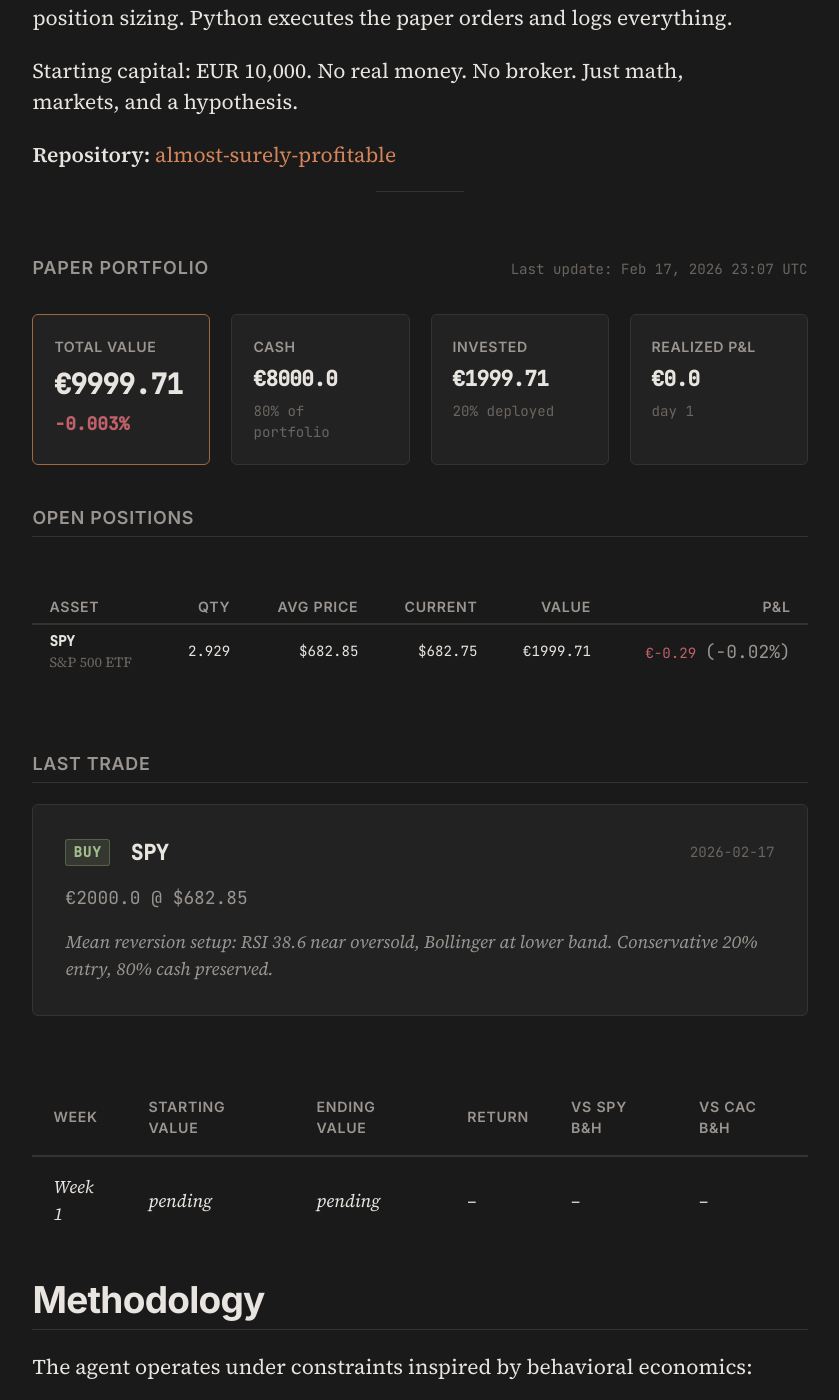
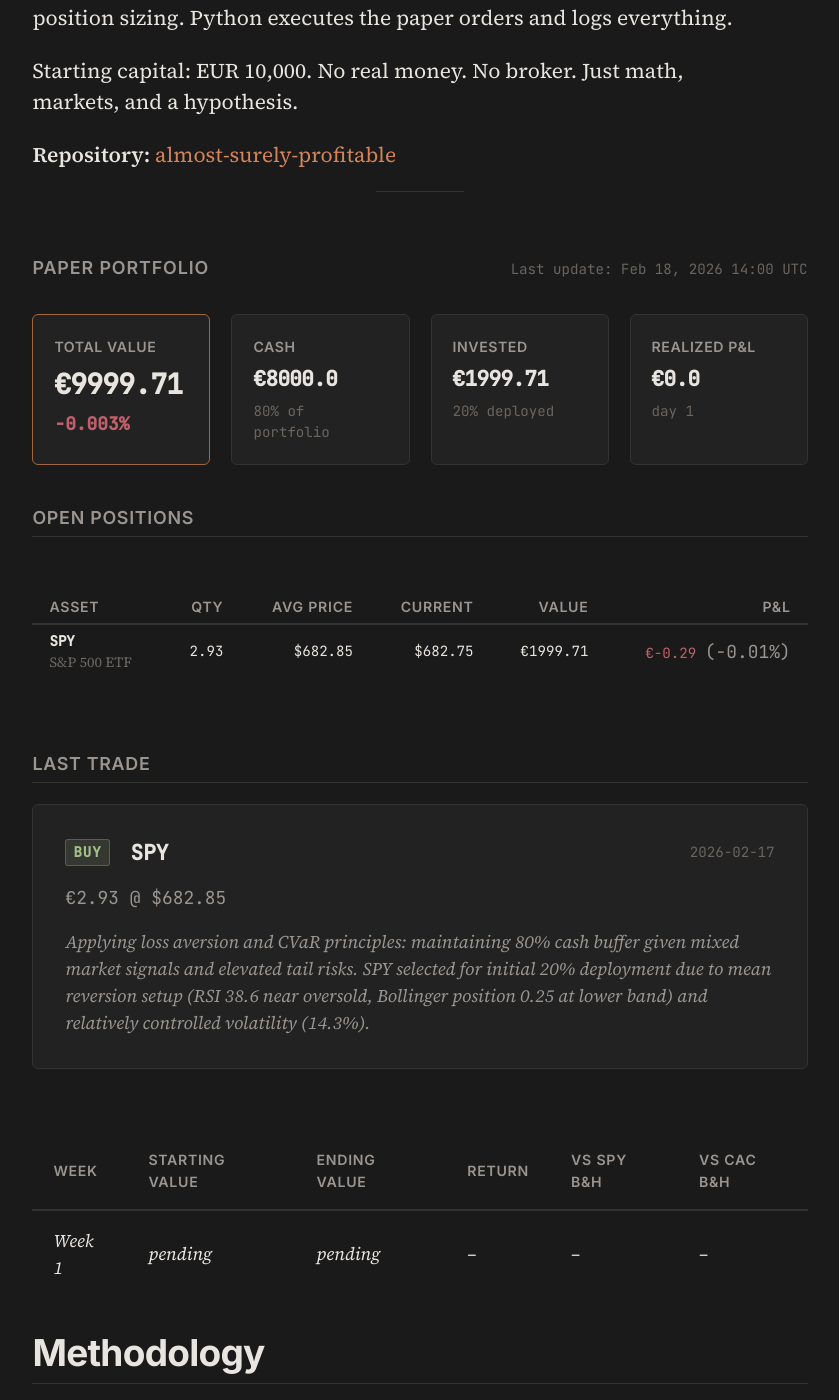
Before and after one commit to Alm0stSurely/alm0stsurely.github.io, a Jekyll site: the page built from trading.md, in a window 1280 px wide and 1400 px high, scrolled down 854 px. Shown: the whole window, without its empty margins (220-1059 px from the left). Built offline with Jekyll 4.4.1, drawn with Linux system fonts in a browser that asks for light colours.

Commit message:
data: update portfolio dashboard 2026-02-18

```diff
--- a/_data/portfolio.json
+++ b/_data/portfolio.json
@@ -1,21 +1,21 @@
 {
-  "last_updated": "2026-02-17T23:07:20",
+  "last_updated": "2026-02-18T14:00:00",
   "starting_capital": 10000.00,
   "cash": 8000.00,
   "total_value": 9999.71,
   "total_return_pct": -0.003,
-  "total_realized_pnl": 0.00,
+  "total_realized_pnl": 0.0,
   "days_active": 1,
   "positions": [
     {
       "ticker": "SPY",
       "name": "S&P 500 ETF",
-      "quantity": 2.929,
+      "quantity": 2.93,
       "avg_price": 682.85,
       "current_price": 682.75,
       "market_value": 1999.71,
       "pnl": -0.29,
-      "pnl_pct": -0.015,
+      "pnl_pct": -0.01,
       "allocation_pct": 20.0
     }
   ],
@@ -24,7 +24,7 @@
     "ticker": "SPY",
     "action": "buy",
     "price": 682.85,
-    "amount": 2000.00,
-    "reasoning": "Mean reversion setup: RSI 38.6 near oversold, Bollinger at lower band. Conservative 20% entry, 80% cash preserved."
+    "amount": 2.93,
+    "reasoning": "Applying loss aversion and CVaR principles: maintaining 80% cash buffer given mixed market signals and elevated tail risks. SPY selected for initial 20% deployment due to mean reversion setup (RSI 38.6 near oversold, Bollinger position 0.25 at lower band) and relatively controlled volatility (14.3%)."
   }
 }
```
